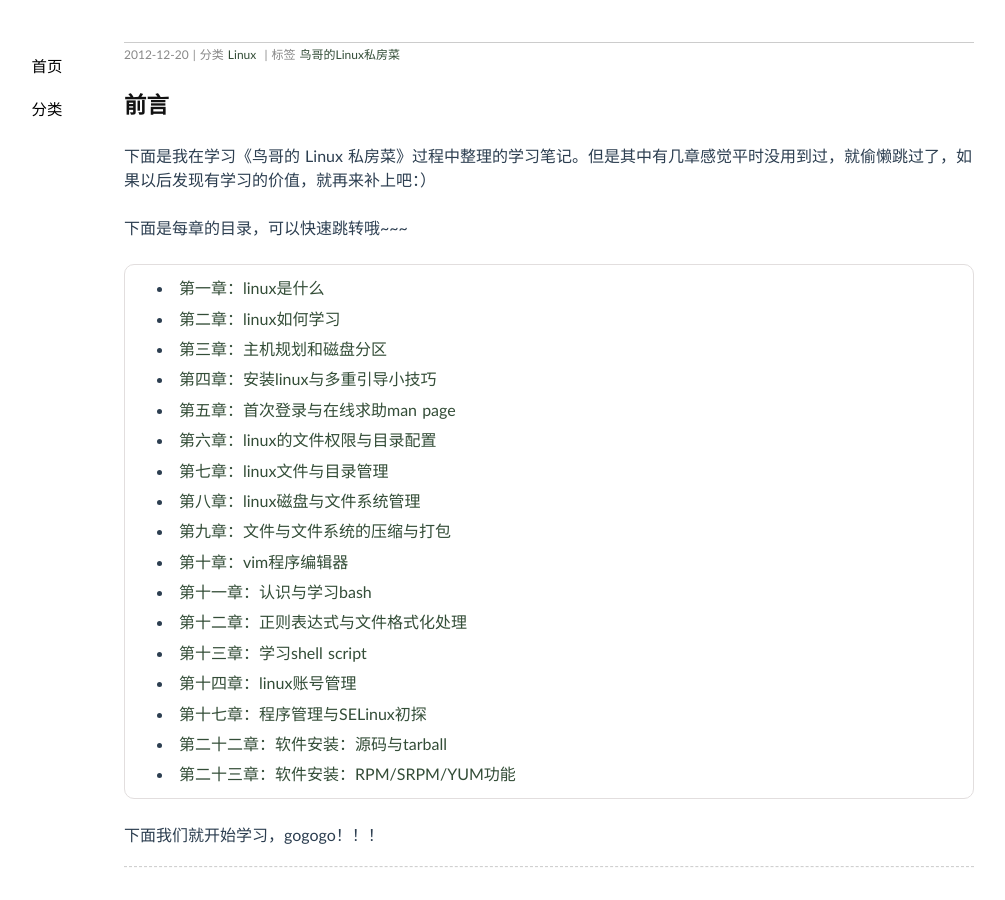
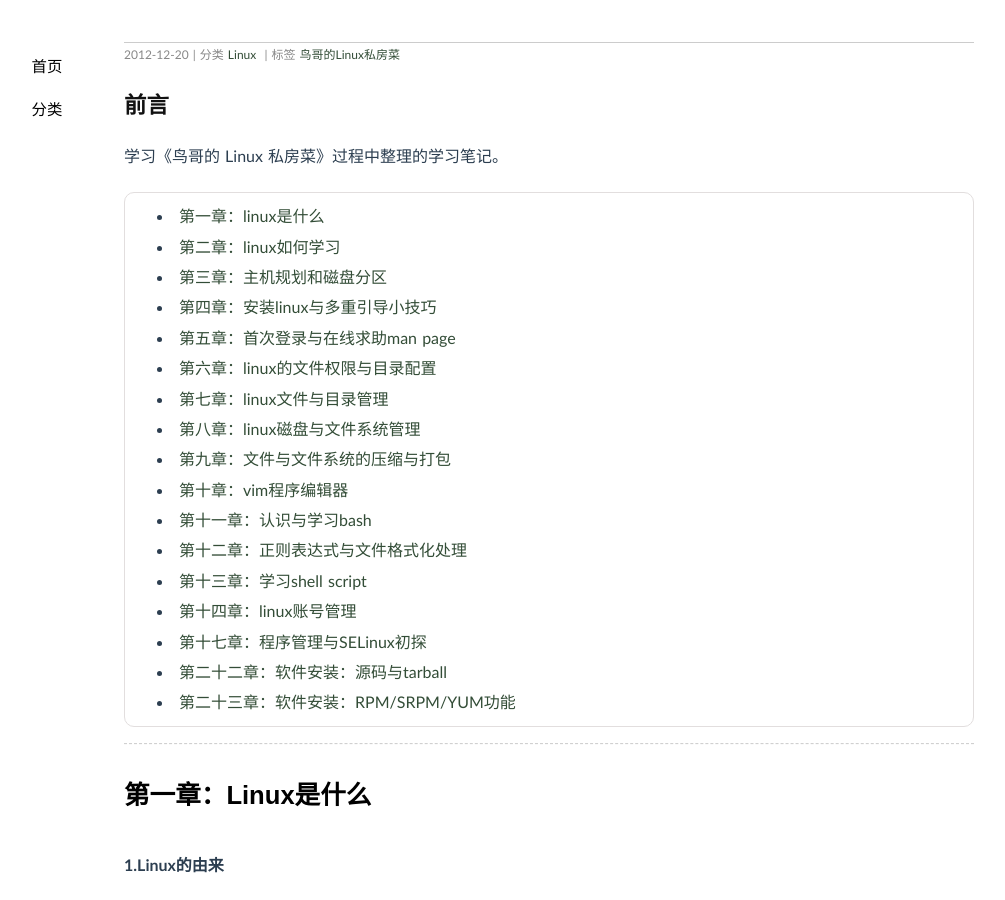
Before and after one commit to fangyijoe/fangyijoe.github.io, a Jekyll site: the page built from _posts/2012-12-20-linux-knowledge.md, in a window 1280 px wide and 900 px high. Shown: the whole window, without its empty margins (91-1096 px from the left). Built offline with Jekyll 4.4.1, drawn with Linux system fonts in a browser that asks for light colours; Markdown is read by kramdown in place of the engine named in the settings; comment, search, counter and statistics services are not loaded.

Commit message:
Update 2012-12-20-linux-knowledge.md

```diff
--- a/_posts/2012-12-20-linux-knowledge.md
+++ b/_posts/2012-12-20-linux-knowledge.md
@@ -7,9 +7,7 @@ tags: 鸟哥的Linux私房菜
 
 ##前言
 
-下面是我在学习《鸟哥的 Linux 私房菜》过程中整理的学习笔记。但是其中有几章感觉平时没用到过，就偷懒跳过了，如果以后发现有学习的价值，就再来补上吧：）
-
-下面是每章的目录，可以快速跳转哦~~~
+学习《鸟哥的 Linux 私房菜》过程中整理的学习笔记。
 
 <ul>
 	<li><a href="#mark_h_1">第一章：linux是什么</a></li>
@@ -31,7 +29,6 @@ tags: 鸟哥的Linux私房菜
 	<li><a href="#mark_h_23">第二十三章：软件安装：RPM/SRPM/YUM功能</a></li>
 </ul>
 
-下面我们就开始学习，gogogo！！！
 
 ---
 
```
